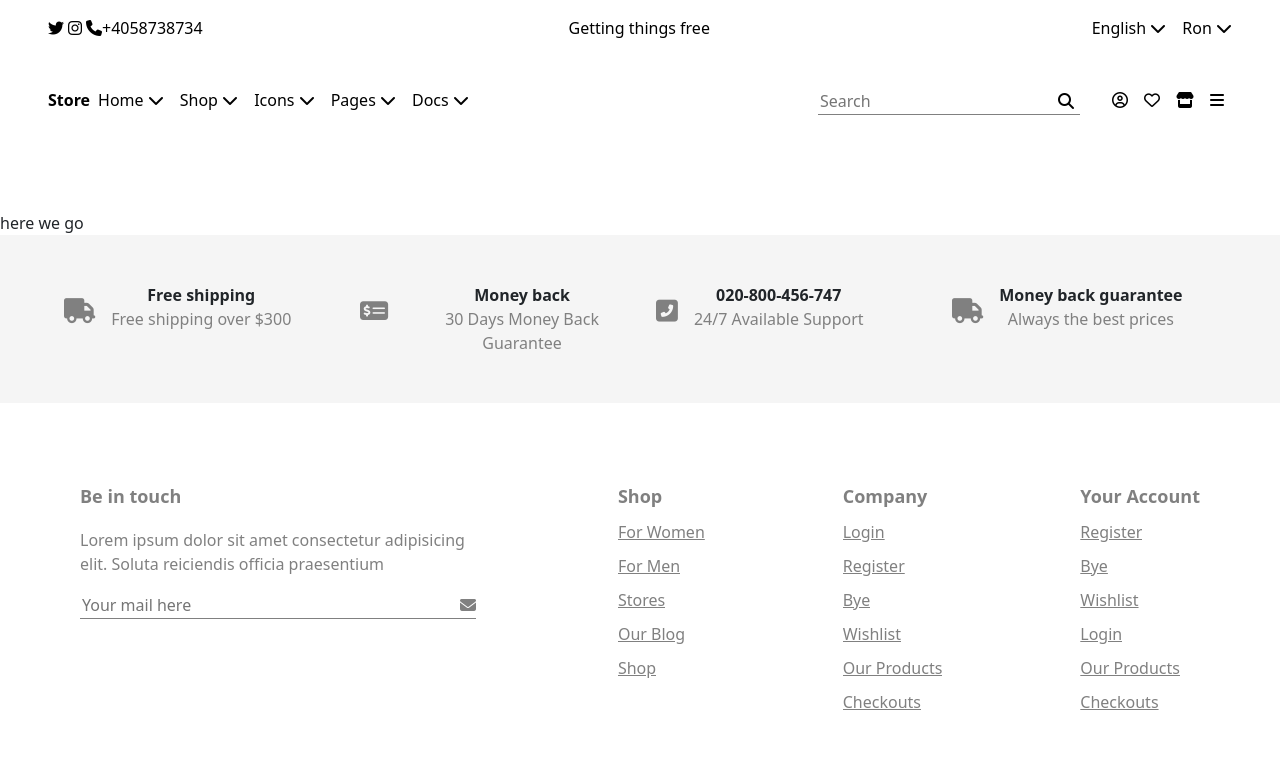
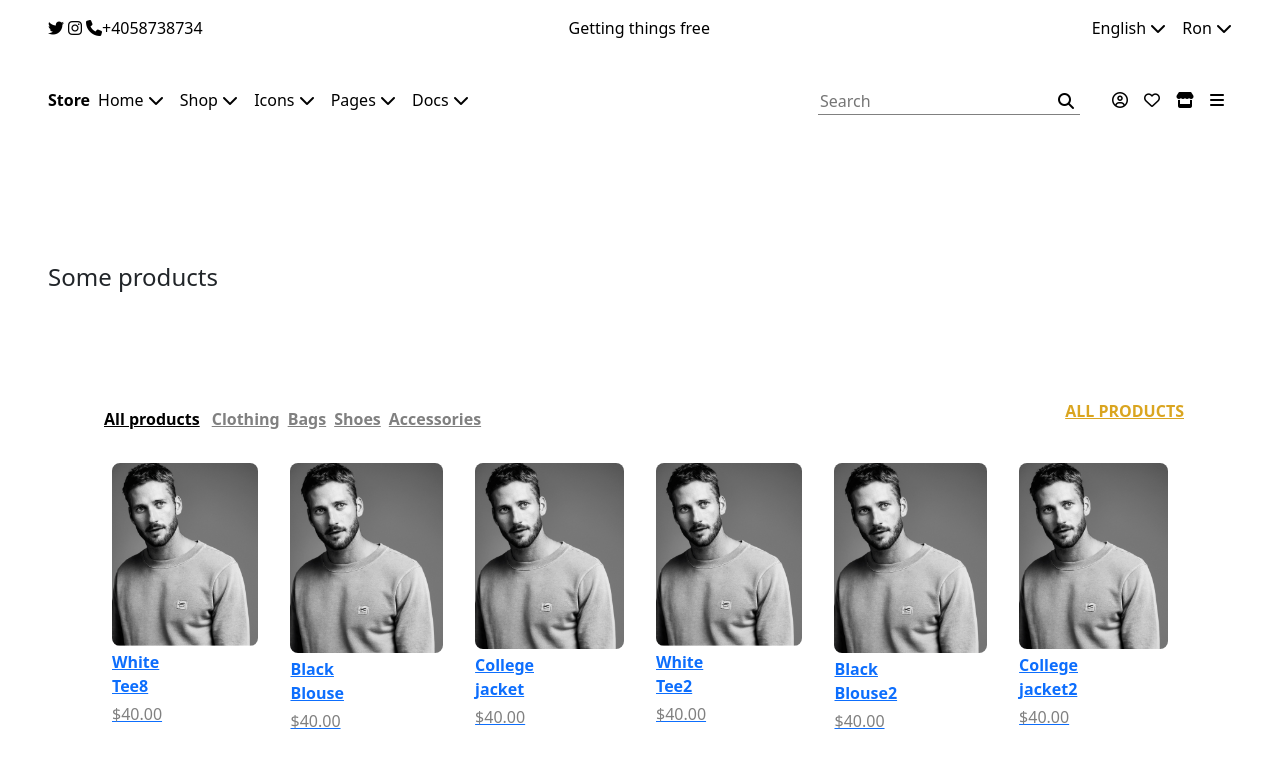
Before and after one commit to alexx-potter458/shop, a Vue app: page /#/products in a window 1280 px wide. Shown: the top 763 px of the page. Built offline with nearby package versions, Linux system fonts and the light colour scheme.

Commit message:
products

```diff
--- a/src/views/Products.vue
+++ b/src/views/Products.vue
@@ -1,15 +1,27 @@
 <template>
   <div>
-      here we go
+      <div class="title">Some products</div>
+      <products></products>
   </div>
 </template>
 
 <script>
+
+import products from "../components/productsMain.vue";
+
 export default {
-
+  components: {
+    'products': products
+  }
 }
 </script>
 
 <style>
 
+  .title {
+    padding: 2em;
+    font-weight: 500;
+    font-size: 24px;
+  }
+
 </style>
```
